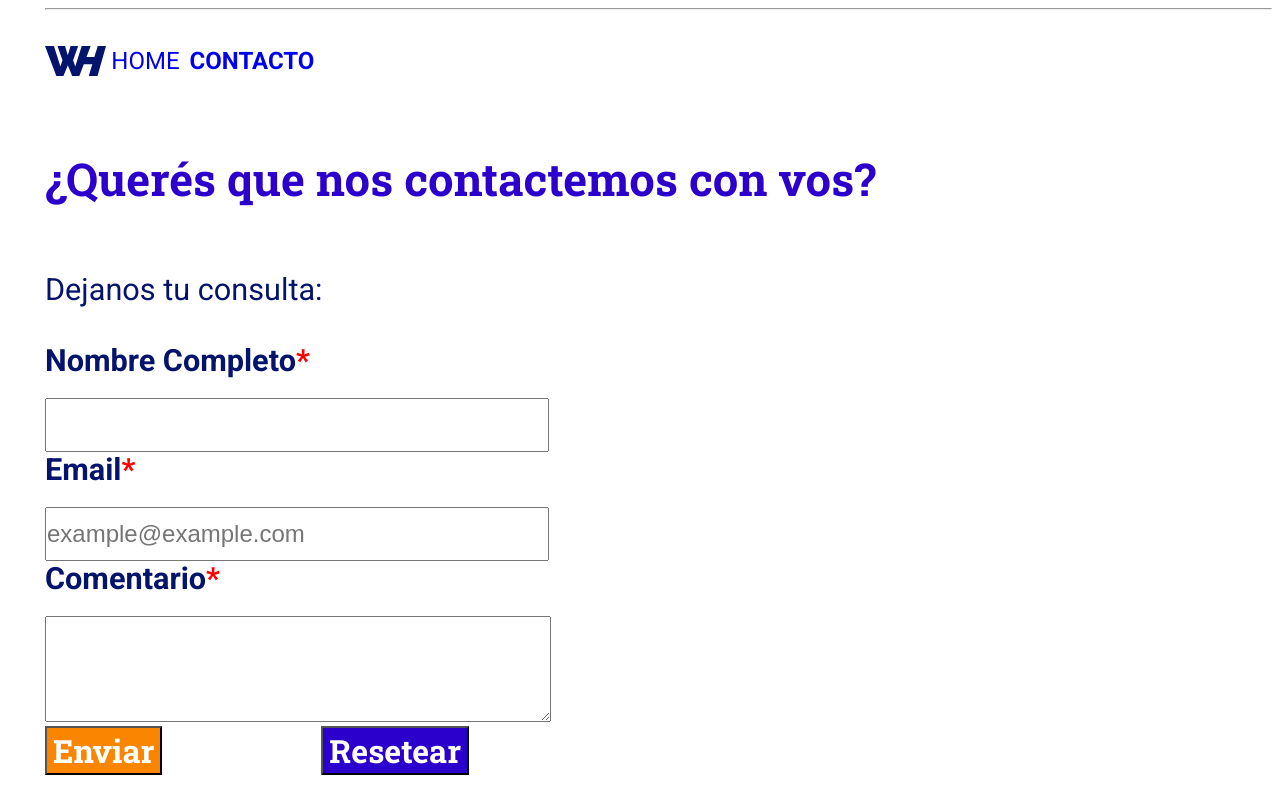
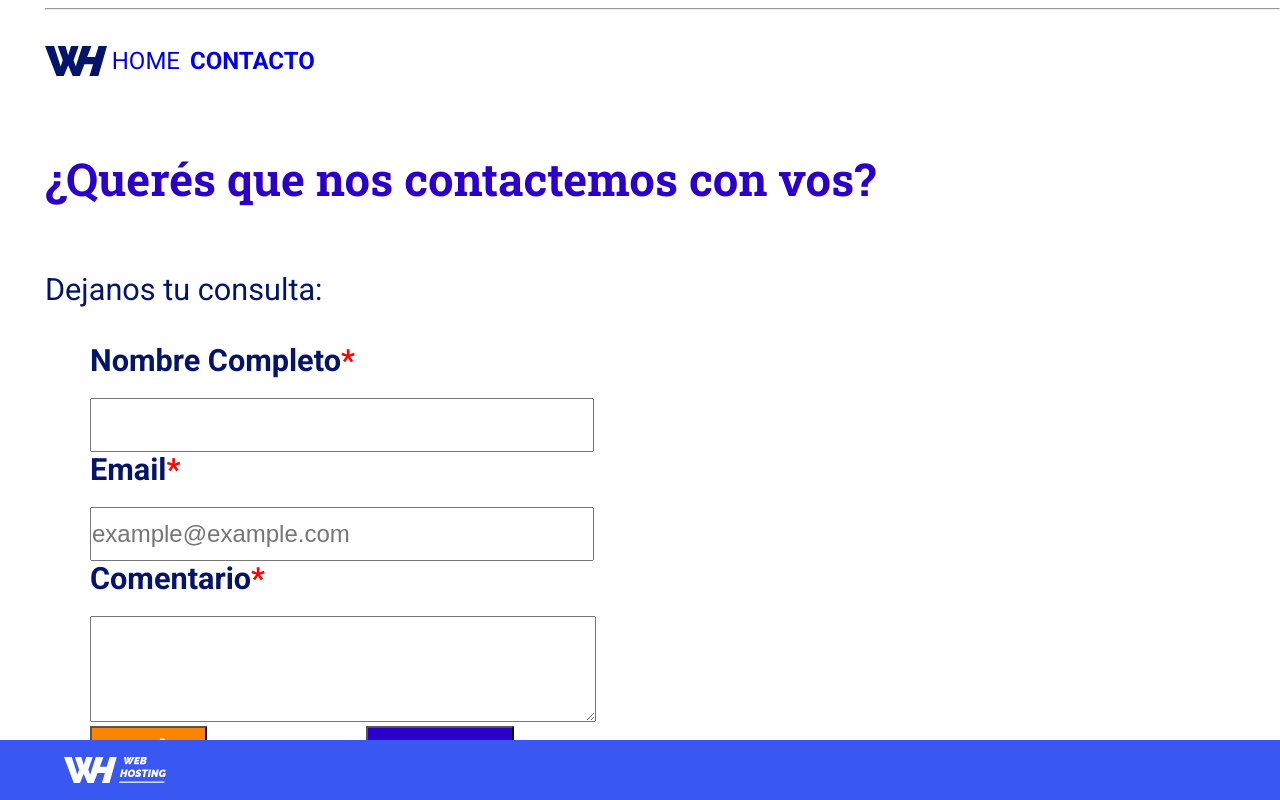
Before and after one commit to NJaureguiberry/Bootcamp-njaureguiberry, a plain HTML site: page M5/Ejercicio 1-2-3/contacto.html in a window 1280 px wide. Drawn offline with Linux system fonts and the light colour scheme.

Commit message:
Se Realiza Ejercicio 3, se finaliza Modulo 5

```diff
--- a/M5/Ejercicio 1y2/contactStyle.css
+++ b/M5/Ejercicio 1-2-3/contactStyle.css
@@ -6,6 +6,9 @@ font-family: 'Roboto Slab', serif;
 */
 
 body{
+    margin: 0;
+}
+div{
     margin-left: 45px;
 }
 
@@ -106,3 +109,18 @@ button:nth-child(2){
     background-color: #2c00cc;
     margin-left: 155px;
 }
+
+footer{
+    height: 60px;
+    width: 100%;
+    background-color: #3957f1;
+    margin: 0px;
+    position: fixed;
+    bottom: 0;
+}
+
+.logo-footer{
+    width: 8%;
+    padding-left: 5%;
+    display: flex;
+}
--- a/M5/Ejercicio 1y2/contacto.html
+++ b/M5/Ejercicio 1-2-3/contacto.html
@@ -8,10 +8,11 @@
     <title>Contacto</title>
 </head>
 <body>
+    <div>
     <header>
         <hr>
         <nav>
-            <img src="/Ejercicio 1y2/images/M5-logo-azul.svg" alt="Logo" id="logo-nav">
+            <img src="/Ejercicio 1-2-3/images/M5-logo-azul.svg" alt="Logo" id="logo-nav">
             <ul>
                 <li><a href="index.html">HOME</a></li>
                 <li><a href="contacto.html" class="activo">CONTACTO</a></li>
@@ -43,5 +44,7 @@
         <button type="reset">Resetear</button>
         </div>
     </form>
+    </div>
+    <footer><img src="/Ejercicio 1-2-3/images/M5-logo-blanco.svg" alt="" class="logo-footer"></footer>
 </body>
 </html>
--- a/M5/Ejercicio 1y2/styles.css
+++ b/M5/Ejercicio 1-2-3/styles.css
@@ -6,15 +6,47 @@ font-family: 'Roboto Slab', serif;
 */
 
 body{
-margin: 0;
-padding: 0;
-background-color: #3957f1;
+    background-color: #3957f1;
+    margin: 0px;
 }
 
+nav{
+    padding-left: 20px;
+}
 
+.ejercicio1{
+    margin: 0px;
+    padding: 0px;
+    background-color: #3957f1;
+}
 
-#logo-nav{
+.ejercicio3{
+    background-color: white;
+    background-image: url(images/M5-Desafio3-img.png);
+    background-repeat: no-repeat;
+    background-position: right 80px bottom -70px;
+    background-size: contain;
+}
+
+.ejercicio3 div{
+    padding-left: 5%;
+    padding-bottom: 5%;
+    padding-top: 5%;
+}
+
+.logo-nav{
     width: 5%;
+}
+
+footer{
+    height: 60px;
+    background-color: #3957f1;
+}
+
+.logo-footer{
+    width: 8%;
+    padding-left: 5%;
+    display: flex;
 }
 
 header{
@@ -61,6 +93,14 @@ h1{
     letter-spacing: 2px;
 }
 
+h2{
+    color: #0a2ff1;
+    font-family: 'Roboto Slab', serif;
+    font-size: 34pt;
+    font-weight: 700;
+    margin-top: 0;
+}
+
 p{
     color: #04146c;
     font-family: 'Roboto Slab', serif;
@@ -69,6 +109,12 @@ p{
     margin: 0;
 }
 
+.ejercicio3 p{
+    font-family: 'Roboto', sans-serif;
+    font-size: 18pt;
+}
+
+
 img{
     margin: 0;
     width: 100%;
```
Also changed, not shown: M5/Ejercicio 1-2-3/index.html (added, +53 -0 lines), M5/Ejercicio 1y2/index.html (deleted, +0 -25 lines), M5/Ejercicio 1-2-3/images/M5-Desafio3-img.png (added), M5/Ejercicio 1-2-3/images/M5-Desafío1-img.png (renamed from M5/Ejercicio 1y2/images/M5-Desafío1-img.png), M5/Ejercicio 1-2-3/images/M5-logo-azul.svg (renamed from M5/Ejercicio 1y2/images/M5-logo-azul.svg), M5/Ejercicio 1-2-3/images/M5-logo-blanco.svg (added).
